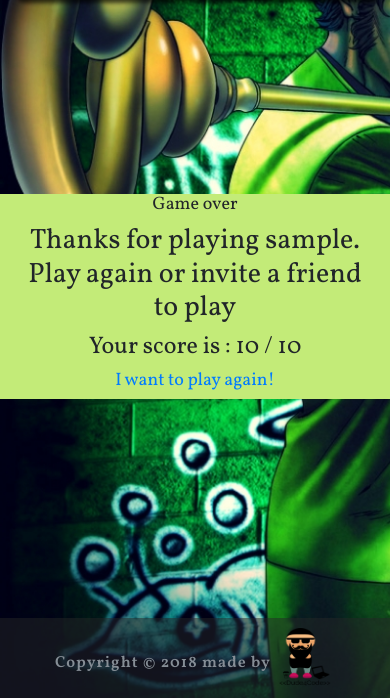
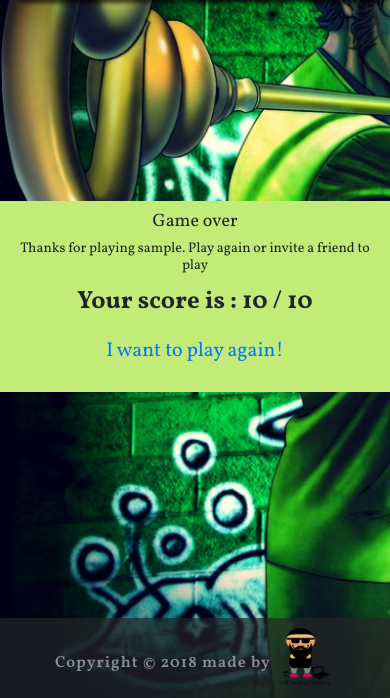
Before and after one commit to Code-Institute-Submissions/Riddle-me-this-7, a Flask app: template templates/gameover.html in a window 390 px wide. Shown: the part 146-844 px from the top of the page. Run offline with Flask 2, Linux system fonts and the light colour scheme; the template is opened without the code that fills it: most values are stand-ins (such as "Sample title", 1, 10 or a date in 2020); some libraries are stand-ins or nearby versions.

Commit message:
added styles

```diff
--- a/static/css/style.css
+++ b/static/css/style.css
@@ -16,7 +16,7 @@ body{
 	letter-spacing: 1px;
 	padding-top: 10px;
 	font-weight: 600;
-	background-color: rgba(36, 38, 39, 0.5);
+	background-color: rgba(36, 38, 39, 0.7);
 	text-align: center;
 }
 .made {
@@ -35,15 +35,11 @@ body{
   background: no-repeat center center;
   background-attachment: scroll;
   position: relative;
-  -webkit-background-size: cover;
-  -moz-background-size: cover;
-  -o-background-size: cover;
   background-size: cover;
   height: 70%;
   display: flex;
   align-items: center;
   justify-content: center;
-  position: relative;
 }
 .game-title {
 	border-radius: 6px;
@@ -63,7 +59,9 @@ body{
   background-repeat: repeat-x;
   background-position: bottom;
   background-size: cover;
-  -webkit-background-clip:text;
+  -webkit-background-clip: text;
+  -moz-background-clip: text;
+	background-clip: text;
   animation: animate 15s linear infinite;
   text-align: center;
   text-transform: uppercase;
@@ -131,6 +129,7 @@ label {
   padding: 10px;
   font-weight: 600;
   font-size: 24px;
+  border-radius: 5px;
 }
 .flash-message {
 	color: red;
@@ -144,11 +143,22 @@ label {
   color: #ced4da;
   text-shadow: 2px 1px 15px #000;
 }
+#submitButton{
+  float: right
+}
 
 /*------------------------------gameover page*/
 .game-over{
   background-color: #C3EB78;
   text-align: center;
+  padding: 10px;
+}
+.score-text{
+  font-size: 25px;
+  font-weight: bold;
+}
+.play-again{
+  font-size: 20px;
 }
 /*------------------------------leaderboard page main content*/
 .leaderboard{
@@ -169,7 +179,8 @@ label {
 /*---------------------------------------------------media queries*/
 @media only screen and (max-width: 768px){
 	h1,
-	h2 {
+	h2,
+	.username-input{
 		font-size: 25px;
 	}
 }
@@ -178,12 +189,18 @@ label {
   .game-title{
   font-size: 16px
 }
-  	h1,
+  h1,
 	h2 {
 		font-size: 18px;
 	}
+	h3{
+	  font-size: 14px;
+	}
 	.username-input{
-	  font-size: 16;
+	  font-size: 16px;
+	}
+	.riddle{
+	  font-size: 16px;
 	}
 }
 /*-----------------------------------------animation for jumbotron*/
--- a/templates/base.html
+++ b/templates/base.html
@@ -1,4 +1,5 @@
-<html>
+<!DOCTYPE html>
+<html lang="en">
     <head>
         <meta charset="utf-8">
         <meta name="viewport" content="width=device-width, initial-scale=1.0">
@@ -50,7 +51,7 @@
                 <div class="row">
                     <div class="col-lg-8 col-md-10 mx-auto">
                         <p class="copyright text-muted made">Copyright © 2018 made by</p>
-                        <img class="logo" src="../static/img/logo.png">
+                        <a href='https://github.com/Dragos0000' target='_blank'><img class="logo" src="../static/img/logo.png" alt='logo'></a>
                     </div>
                 </div>
             </div>
--- a/templates/game.html
+++ b/templates/game.html
@@ -25,7 +25,7 @@
             </div>
             <br>
             <div class="form-group">
-                <button type="submit" class="btn btn-primary" id="logInButton">Submit</button>
+                <button type="submit" class="btn btn-primary" id="submitButton">Submit</button>
             </div>
         </form>
     </div>
--- a/templates/gameover.html
+++ b/templates/gameover.html
@@ -3,9 +3,9 @@
     <div class="col-lg-8 col-md-10 mx-auto game-over">
         <h2>Game over</h2>
         <h3>Thanks for playing {{ username }}. Play again or invite a friend to play</h3>
-        <h4>Your score is : {{ score }} / 10</h4>
+        <p class="score-text">Your score is : {{ score }} / 10</p>
         <a href="{{ url_for('index') }}">
-            <h2 class="sub">I want to play again!</h2>
+            <p class="play-again">I want to play again!</p>
         </a>
     </div>
 </div>
```
